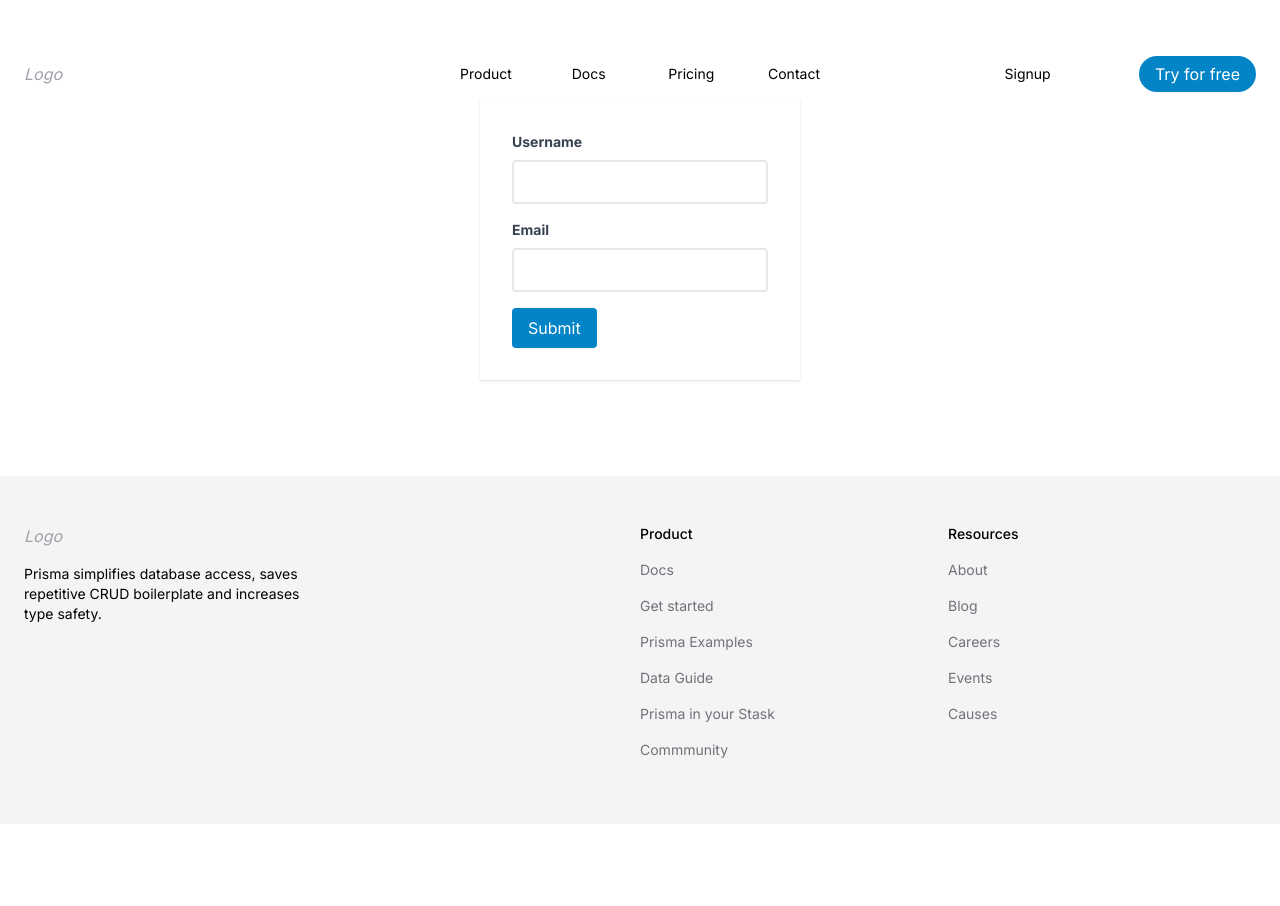
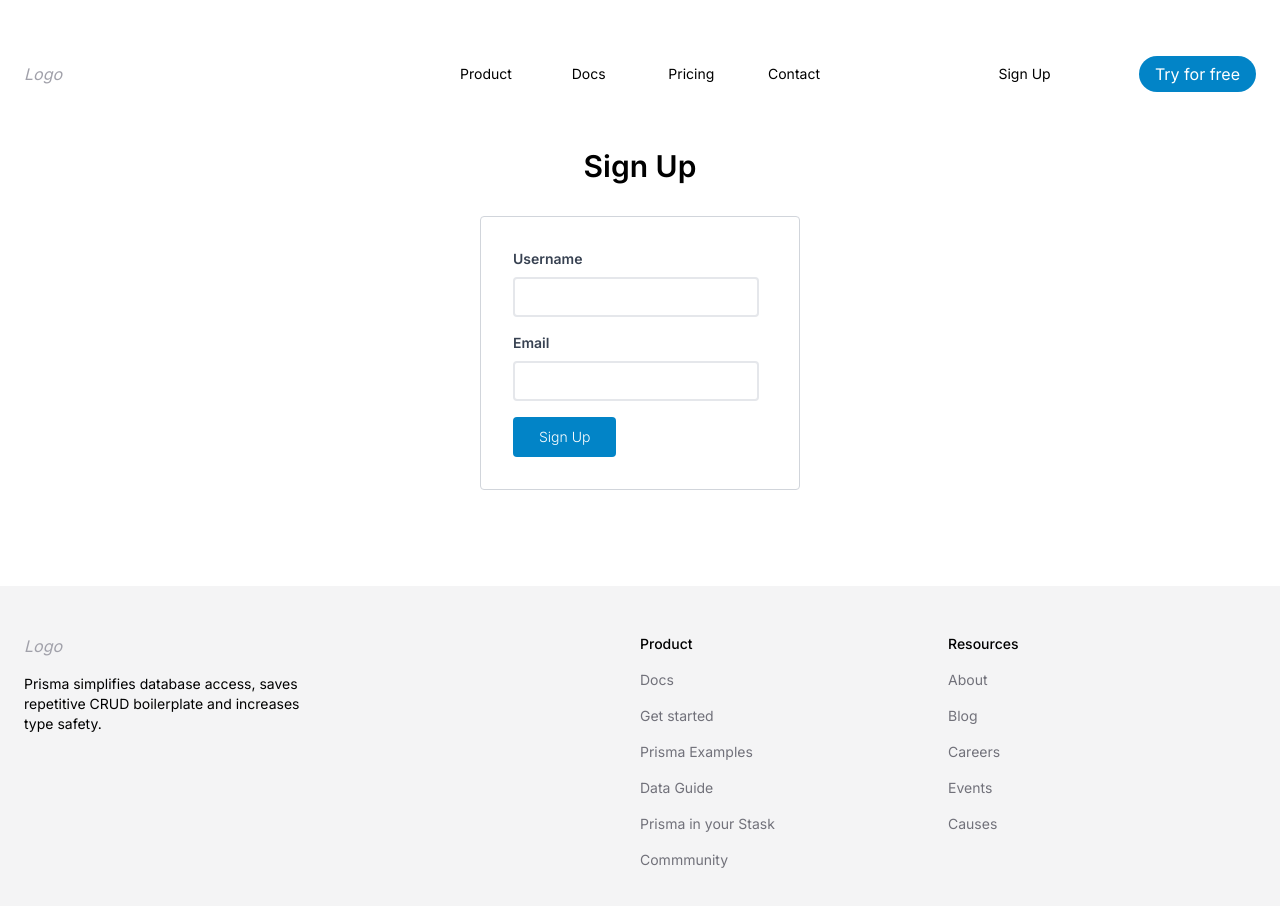
Before and after one commit to dmitry5555/proj_231122, a Next.js app: page /signup in a window 1280 px wide. Shown: the top 906 px of the page. Before the commit the page ends 824 px from the top, so only its background shows below. Built offline with nearby package versions, Linux system fonts and the light colour scheme.

Commit message:
form+db working

```diff
--- a/app/Menu.tsx
+++ b/app/Menu.tsx
@@ -1,3 +1,4 @@
+import Link from 'next/link'
 
 export default function Menu() {
 	return (
@@ -6,13 +7,13 @@ export default function Menu() {
 				<a className="italic text-zinc-400" href="/">Logo</a>
 			</div>
 			<div className='grid md:grid-cols-4 md:place-items-center mt-4 md:mt-0 mb-4 md:mb-0'>
-				<a href="/lp" className='text-sm py-1'>Product</a>
+				<Link className='text-sm py-1' href="/lp">Product</Link>
 				<a href="" className='text-sm py-1'>Docs</a>
 				<a href="" className='text-sm py-1'>Pricing</a>
 				<a href="" className='text-sm py-1'>Contact</a>
 			</div>
 			<div className='grid md:grid-cols-2 md:items-center md:place-items-end'>
-				<a href="/signup" className='text-sm py-2'>Signup</a>
+				<Link className='text-sm py-2' href="/signup">Sign Up</Link>
 				<button className='text-md w-fit mt-2 text-white mb-2 rounded-full bg-sky-600 px-4 py-1.5'>Try for free</button>
 			</div>
 		</div>
--- a/app/signup/page.tsx
+++ b/app/signup/page.tsx
@@ -1,35 +1,32 @@
 import Image from 'next/image'
-import { PrismaClient } from "@prisma/client"
 import Menu from '../Menu'
 import Footer from '../Footer'
+import { PrismaClient } from "@prisma/client";
 
 const prisma = new PrismaClient()
-// const [errorStat, setErrorStat] = useState('');
-
 
 export default function Home() {
-	const addUser = async(formData: FormData) => {
+
+	const formAddUser = async (formData: FormData) => {
 		"use server"
 
 		const name = formData.get('name')
 		const email = formData.get('email')
-		// console.log(name)
 
-		// const checkEmail = await prisma.user.findMany ({
-		// 	where: { email: email }
-		// })
-		// if (checkEmail)
-		// {
-		// 	errorStat = "this email is already used"
-  		// 	return
-		// }
-		const user = await prisma.user.create({
+
+		try {
+			await prisma.user.create({
 				data: {
-			  name: name,
-			  email: email,
-			},
+				name: name as string,
+				email: email as string,
+				}
 			});
-		console.log(user)
+
+			console.log("User added successfully!");
+
+			} catch (error) {
+				console.error("Error adding user:", error);
+		}
 	}
 
 	return (
@@ -39,12 +36,15 @@ export default function Home() {
 				<Menu />
 
 				<div className="mb-12 w-full grid gap-4">
-				<form className="max-w-xs shadow p-8 mx-auto" action={addUser} method="POST" encType="multipart/form-data">
-						<label htmlFor="name" className="block text-gray-700 text-sm font-bold mb-2">Username</label>
+					<div className="mx-auto text-center">
+						<div className="text-3xl font-semibold mb-4 mt-12">Sign Up</div>
+					</div>
+					<form action={formAddUser} className="border rounded border-gray-300 overflow-hidden text-sm max-w-xs p-8 mx-auto">
+						<label htmlFor="name" className="block text-gray-700 text-sm font-semibold mb-2">Username</label>
 						<input className="max-w-full rounded border-2 py-2 px-4 mb-4" type="text" name="name" />
-						<label htmlFor="email" className="block text-gray-700 text-sm font-bold mb-2">Email</label>
+						<label htmlFor="email" className="block text-gray-700 text-sm font-semibold mb-2">Email</label>
 						<input className="max-w-full rounded border-2 py-2 px-4 mb-4" type="email" name="email" />
-					<button className="py-2 px-4 bg-sky-600  text-white rounded" type="submit">Submit</button>
+						<button className="mr-8 bg-sky-600 px-6 py-2 rounded text-white border-2 border-transparent font-light" type="submit">Sign Up</button>
 					</form>
 					{/* <div id="formError" className="">{errorStat}</div> */}
 				</div>
--- /dev/null
+++ b/app/utils/db/users.tsx
@@ -0,0 +1,17 @@
+import { PrismaClient } from "@prisma/client";
+const prisma = new PrismaClient()
+
+export const db_AddUser = async (name, email) => {
+	try {
+		const user = await prisma.user.create({
+			data: {
+				name: name,
+				email: email,
+			}
+		})
+		return user
+	} catch (error) {
+		console.error("Error ..", error)
+		throw error
+	}
+}
```
Also changed, not shown: 1 other file (tests, documents, lock files or other folders). Lines whose indentation alone changed are shown as unchanged.
